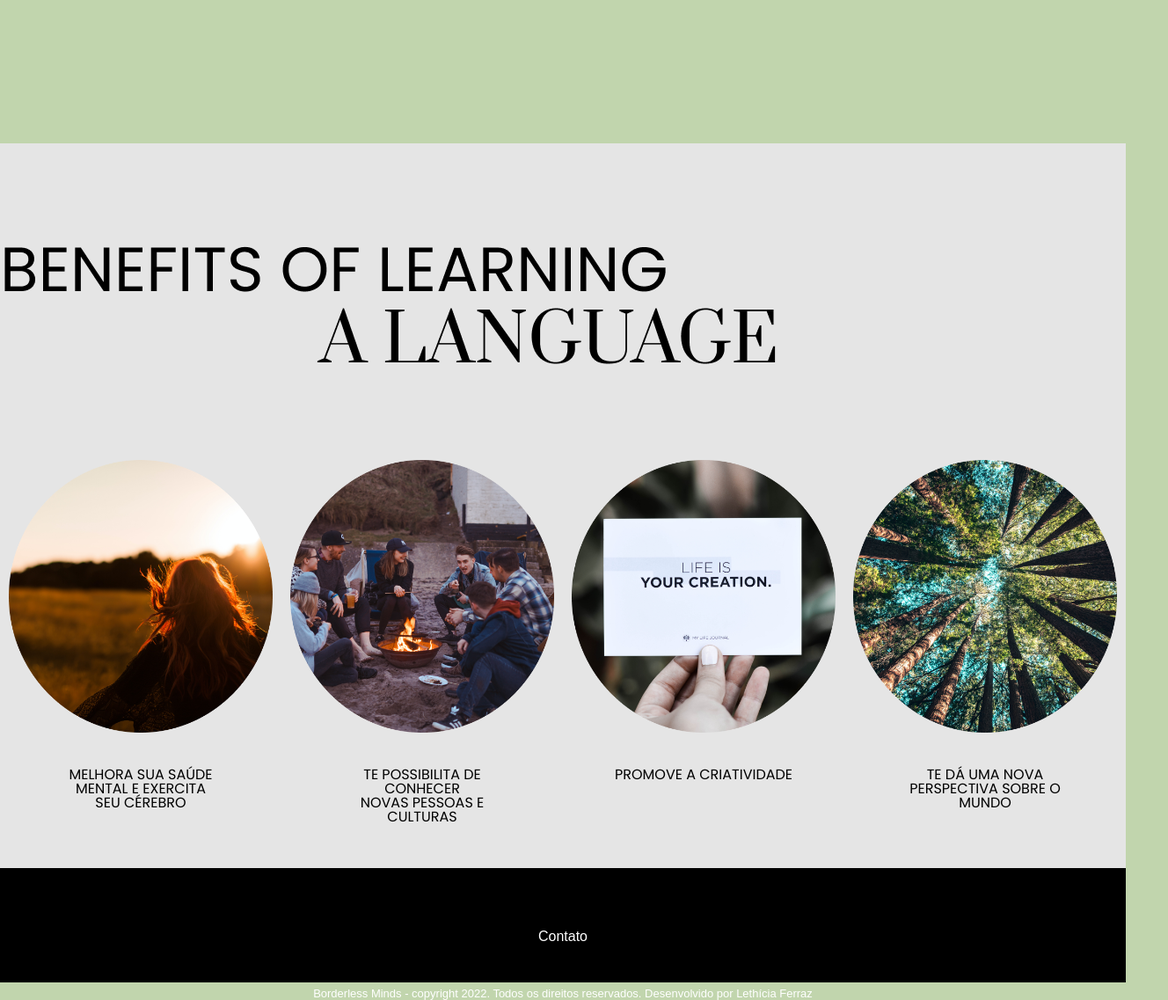
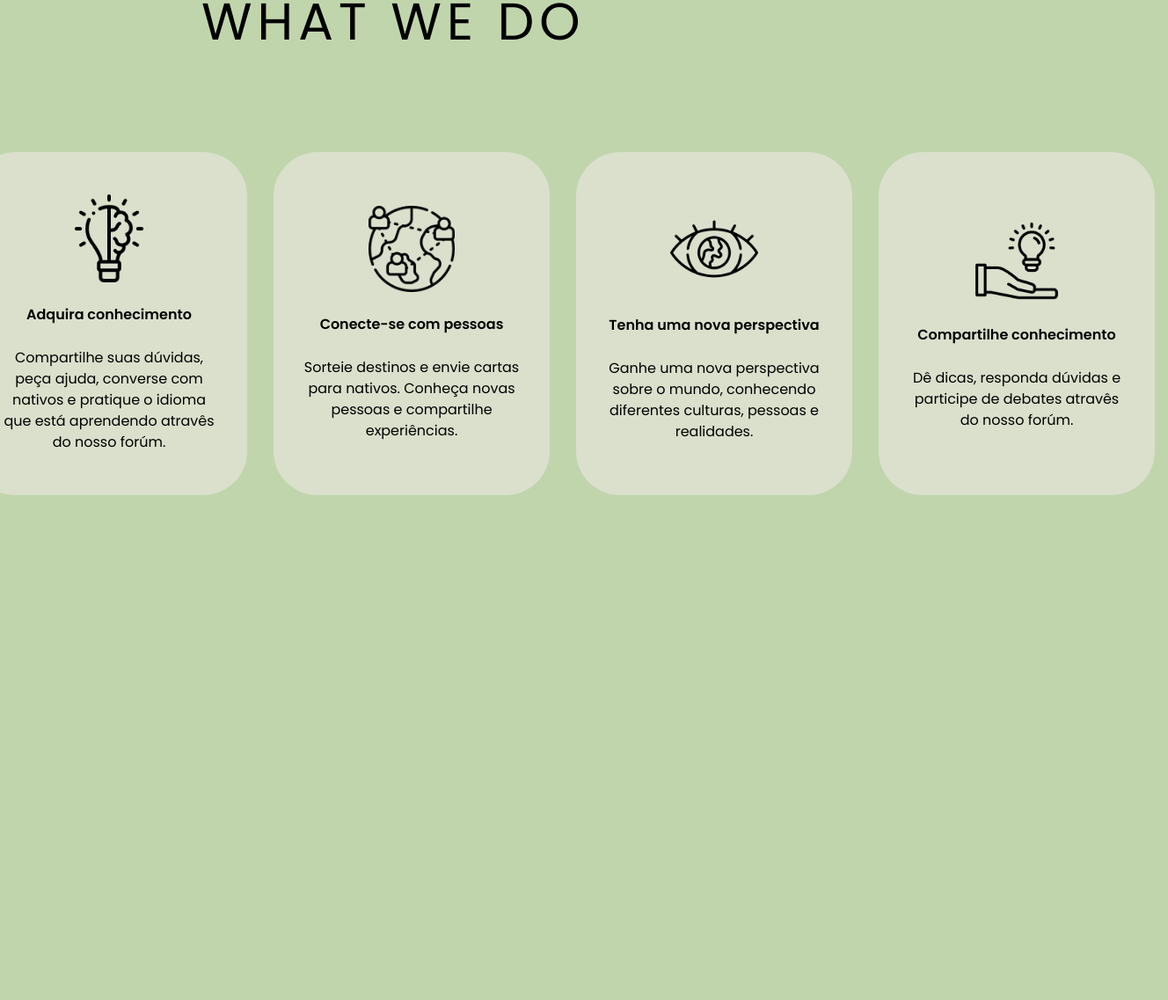
Before and after one commit to lethiciaferraz/BorderlessMinds, a plain HTML site: page index.html in a window 1280 px wide. Shown: the part 846-1983 px from the top of the page at 88% size, 1328 px wide, since content can reach past the window. After the commit the page ends 1459 px from the top, so only its background shows below. Drawn offline with Linux system fonts and the light colour scheme.

Commit message:
alterações index e sobre

```diff
--- a/css/sobre.css
+++ b/css/sobre.css
@@ -2,7 +2,7 @@
 
 body {
     font-family: Poppins;
-    background-color:#e5e5e5;
+    background-color: #e5e5e5;
 }
 
 header {
@@ -63,14 +63,16 @@ body {
 
 }
 
-.container4{
+.container1 {
     justify-content: center;
+
 }
 
 .titulo2 {
+    display: flex;
     margin-top: 90px;
     padding: 60px;
-    width: 1000px;
+    width: 900px;
     height: 100px;
 }
 
@@ -82,20 +84,22 @@ body {
 #fig2:hover {
     background-image: url('../assets/Group\ 19-PORT.png');
 }
+
 .sobre {
     background-color: #e5e5e5;
     display: flex;
     justify-content: center;
 }
 
-  .container4 h1{
-    font-size: 30px;
+.container1 h2 {
+    font-size: 20px;
     font-weight: 10px;
     justify-content: center;
 
 
 }
-  .sobre .container4 {
+
+.sobre .container1 {
     justify-content: center;
 }
 
@@ -103,7 +107,7 @@ body {
     width: 300px;
 }
 
-.sobre .container4 .boxes {
+.sobre .container1 .boxes {
     display: flex;
 }
 
@@ -132,6 +136,77 @@ body {
 
 }
 
+
+.container2 {
+    justify-content: center;
+}
+
+.titulo3 {
+    margin-top: 90px;
+    padding: 60px;
+    width: 1000px;
+    height: 100px;
+}
+
+#fig3 {
+    background-image: url('../assets/CURIOSITIES\ ABOUT\ LEARNING\ A\ NEW\ LANGUAGE.png');
+    background-repeat: no-repeat;
+}
+
+#fig3:hover {
+    background-image: url('../assets/CURIOSIDADES\ SOBRE\ APRENDER\ UM\ IDIOMA.png');
+}
+
+.curiosidades {
+    background-color: #e5e5e5;
+    display: flex;
+    justify-content: center;
+}
+
+.container2 h2 {
+    font-size: 20px;
+    font-weight: 10px;
+    justify-content: center;
+
+
+}
+
+.curiosidades .container2 {
+    justify-content: center;
+}
+
+.box1 img {
+    width: 300px;
+}
+
+.curiosidades .container2 .boxes1 {
+    display: flex;
+}
+
+.texto {
+    padding: 40px;
+    text-align: center;
+    text-size-adjust: 90px;
+}
+
+
+
+.box1 {
+    margin: 10px;
+    display: flex;
+    flex-direction: column;
+    align-items: center;
+
+}
+
+
+.box1 {
+    margin-top: 50px;
+    display: flex;
+    flex-direction: column;
+    align-items: center;
+
+}
 
 .footer {
     height: 30px;
--- a/css/style.css
+++ b/css/style.css
@@ -4,22 +4,23 @@ body {
     font-family: Poppins;
     background-color: #C1D5AD;
 }
-body::-webkit-scrollbar{
+
+body::-webkit-scrollbar {
     width: 1vh;
 }
 
-body::-webkit-scrollbar-track{
+body::-webkit-scrollbar-track {
     background-color: #C1D5AD
 }
 
-body::-webkit-scrollbar-thumb{
+body::-webkit-scrollbar-thumb {
     background-color: #000;
     border-radius: 2vh;
 }
 
 .html {
     scroll-behavior: smooth;
- }
+}
 
 header {
     display: flex;
@@ -79,7 +80,7 @@ ul li {
     padding: 85px;
     color: #000;
     justify-content: flex-start;
-    height: 90vh;
+    height: 70vh;
 
 }
 
@@ -145,109 +146,68 @@ ul li {
     margin-left: 90px;
 }
 
-.container4{
+.container3 {
+    display: flex;
     justify-content: center;
 }
 
 .titulo2 {
-    margin-top: 90px;
+    display: flex;
+    justify-content: center;
     padding: 60px;
-    width: 1000px;
-    height: 100px;
+    width: 700px;
 }
 
+
 #fig2 {
-    background-image: url('../assets/Group\ 19.png');
+    background-image: url('../assets/WHAT\ WE\ DO.png');
     background-repeat: no-repeat;
 }
 
 #fig2:hover {
-    background-image: url('../assets/Group\ 19-PORT.png');
+    background-image: url('../assets/o\ que\ fazemos.png');
 }
-.sobre {
-    background-color: #e5e5e5;
-    display: flex;
-    justify-content: center;
-  }
-
-  .container4 h1{
-    font-size: 30px;
-    font-weight: 10px;
-    justify-content: center;
 
 
-  }
-  .sobre .container4 {
+.container2 {
+    margin: 0 auto;
+    padding: 40px;
+    width: 80%;
+    display: flex;
+    align-items: center;
+    justify-content: space-between;
     justify-content: center;
-  }
+    font-family: Arial, "Helvetica Neue", Helvetica, sans-serif;
 
-  .box img {
-    width: 300px;
-  }
+}
 
-  .sobre .container4 .boxes {
+.caixas,
+.caixa {
     display: flex;
 }
 
-.texto {
-   padding: 40px;
-   text-align: center;
-   text-size-adjust: 90px;
+.caixa {
+    align-items: center;
+    margin: 10px 15px;
+    width: 250px;
+    line-height: 1.5;
+    padding: 3rem 2rem;
+    flex-direction: column;
+    justify-content: center;
+    background-color: #eee9e491;
+    border-radius: 50px;
 }
 
-
-
-  .box {
-    margin: 10px;
-    display: flex;
-    flex-direction: column;
-    align-items: center;
-
-  }
-
-
-  .box {
-    margin-top: 50px;
-    display: flex;
-    flex-direction: column;
-    align-items: center;
-
-  }
-
-.footer {
-    height: 30px;
-    padding: 50px 0px;
-    background-color: #000;
-    color: #fff;
-    display: flex;
-    justify-content: space-around;
-    align-items: center;
-    flex-direction: column;
-    font-family: Arial, Helvetica, sans-serif;
-    font-size: small;
+.caixa h4 {
+    margin: 25px 0;
+    color: black;
+    font-weight: 600;
+    font-family: poppins;
 }
 
-.footer ul {
-    display: flex;
-    list-style: none;
-    margin-bottom: 50px;
-    justify-content: center;
-    margin-top: 20px;
+.caixa p {
+    text-align: center;
+    color: black;
+    font-family: poppins;
 
 }
-
-.footer ul li {
-    color: #fff;
-    font-size: medium;
-}
-
-.footer ul li a {
-    text-decoration: none;
-    color: #fff;
-    margin: 50px;
-}
-
-body {
-    margin: 0px;
-
-}
--- a/index.html
+++ b/index.html
@@ -56,53 +56,44 @@
         </div>
     </div>
 
-    <!--Sobre-->
-    <div class="sobre">
-        <div class="container4">
-            <figure class="titulo2"id="fig2">
+    <!--SOBRE-->
+    <div class="container3">
+        <figure class="titulo2" id="fig2">
 
-                <img>
+            <img>
 
-            </figure>
-            <div class="boxes">
-                <div class="box">
-                    <img src="./assets/Ellipse 1.png"  alt="">
-                    <div class="texto"> <h2>MELHORA SUA SAÚDE <br>MENTAL E EXERCITA <br>SEU CÉREBRO
+        </figure></div>
+        <div class="container2">
+            <div class="caixas">
+                <div class="caixa">
+                    <img src="./assets/light-bulb.png" width=100px alt="">
+                    <h4>Adquira conhecimento</h4>
+                    <p>Compartilhe suas dúvidas, peça ajuda, converse com nativos e pratique o idioma que está
+                        aprendendo atravês do nosso forúm.</p>
+                </div>
 
-                    </div>
+                <div class="caixa">
+                    <img src="./assets/around-the-world (1).png" width=98px alt="">
+                    <h4>Conecte-se com pessoas </h4>
+                    <p>Sorteie destinos e envie cartas para nativos. Conheça novas pessoas e compartilhe experiências.
+                    </p>
                 </div>
-                <div class="box">
-                        <img src="./assets/Ellipse 3.png"
-                        alt="">
-                        <div class="texto"> <h2>TE POSSIBILITA DE CONHECER <br>NOVAS PESSOAS E CULTURAS
-                        </div>
-
+                <div class="caixa">
+                    <img src="./assets/eye.png" width=100px alt="">
+                    <h4>Tenha uma nova perspectiva</h4>
+                    <p>Ganhe uma nova perspectiva sobre o mundo, conhecendo diferentes culturas, pessoas e realidades.
+                    </p>
                 </div>
-                <div class="box">
-                        <img src="./assets/Ellipse 2 (1).png" alt="">
-                        <div class="texto"> <h2>PROMOVE A CRIATIVIDADE
-                        </div>
+                <div class="caixa">
+                    <img src="./assets/knowledge.png" width=100px alt="">
+                    <h4>Compartilhe conhecimento</h4>
+                    <p>Dê dicas, responda dúvidas e participe de debates atravês do nosso forúm. </p>
                 </div>
-                <div class="box">
-                    <img src="./assets/Ellipse 4.png" alt="">
-                    <div class="texto"> <h2>TE DÁ UMA NOVA <br>PERSPECTIVA SOBRE O MUNDO
-                    </div>
 
             </div>
-            </div>
+    </div>
+</div>
 
-        </div>
-    </div>
-
-
-
-    <!--Footer-->
-    <div class="footer">
-        <ul>
-            <li><b><a href="contato.html">Contato</a></b></li>
-        </ul>
-        Borderless Minds - copyright 2022. Todos os direitos reservados. Desenvolvido por Lethícia Ferraz
-    </div>
 </body>
 
 </html>
```
Also changed, not shown: cartas.html (+1 -1 lines), sobre.html (+47 -6 lines), assets/CURIOSIDADES SOBRE APRENDER UM IDIOMA.png (added), assets/CURIOSITIES ABOUT LEARNING A NEW LANGUAGE.png (added), assets/EMOTIONS.png (added), assets/PERSONALITY.png (added), assets/VOICE.png (added), assets/WHAT WE DO.png (added), assets/WORDS.png (added), assets/around-the-world (1).png (added), assets/eye.png (added), assets/knowledge.png (added), assets/light-bulb.png (added), assets/o que fazemos.png (added). Lines whose indentation alone changed are shown as unchanged.
